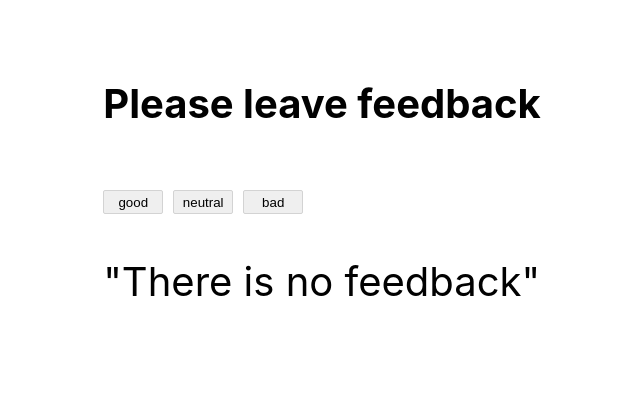
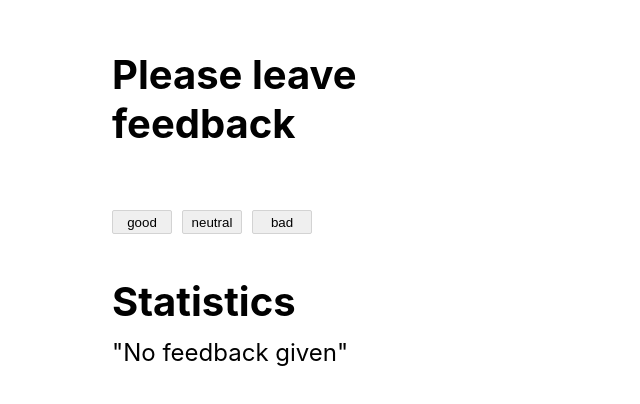
Before and after one commit to yarikgorpl/goit-react-hw-02-feedback, a React (Create React App) app: page / in a window 1280 px wide. Shown: the part 188-592 px from the top of the page, without its empty margins (318-958 px from the left). Built offline with nearby package versions, Linux system fonts and the light colour scheme.

Commit message:
Огорнув компоненти в Section

```diff
--- a/src/components/App.jsx
+++ b/src/components/App.jsx
@@ -56,6 +56,8 @@ class App extends Component {
             onButtonClick={this.handleButton}
             option={this.options}
           />
+        </Section>
+        <Section title="Statistics">
           <Statistics
             good={this.state.good}
             neutral={this.state.neutral}
--- a/src/components/Section/Section.module.css
+++ b/src/components/Section/Section.module.css
@@ -1,4 +1,6 @@
 .title {
   font-size: 40px;
   margin: 0;
+  width: 420px;
+  margin-bottom: 12px;
 }
--- a/src/components/Statistics/Statistics.jsx
+++ b/src/components/Statistics/Statistics.jsx
@@ -3,13 +3,13 @@ import css from 'components/Statistics/Statistics.module.css';
 
 import PropTypes from 'prop-types';
 
-const Statistics = ({ good, neutral, bad, sum, positivePercentage }) => {
+const Statistics = ({ title, good, neutral, bad, sum, positivePercentage }) => {
   if (!good && !neutral && !bad) {
-    return <p>"There is no feedback"</p>;
+    return <p className={css.text}>"No feedback given"</p>;
   } else {
     return (
       <div className={css.wrapper}>
-        <h2 className={css.title}>Statistics</h2>
+        <h2 className={css.title}>{title}</h2>
         <p className={css.text}>Good:{good}</p>
         <p className={css.text}>Neutral:{neutral}</p>
         <p className={css.text}>Bad:{bad}</p>
--- a/src/components/Statistics/Statistics.module.css
+++ b/src/components/Statistics/Statistics.module.css
@@ -2,3 +2,8 @@
   font-size: 40px;
   margin: 0;
 }
+.text {
+  font-size: 24px;
+  margin: 0;
+  margin-bottom: 8px;
+}
```
